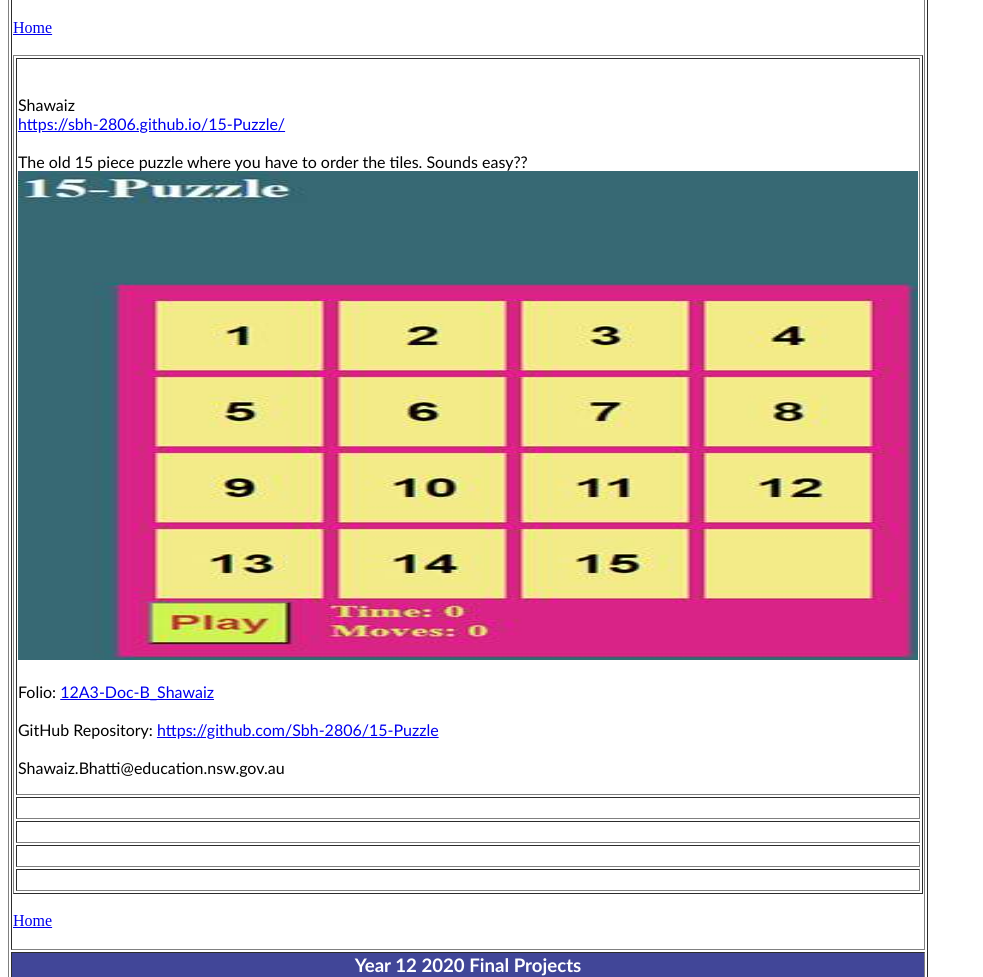
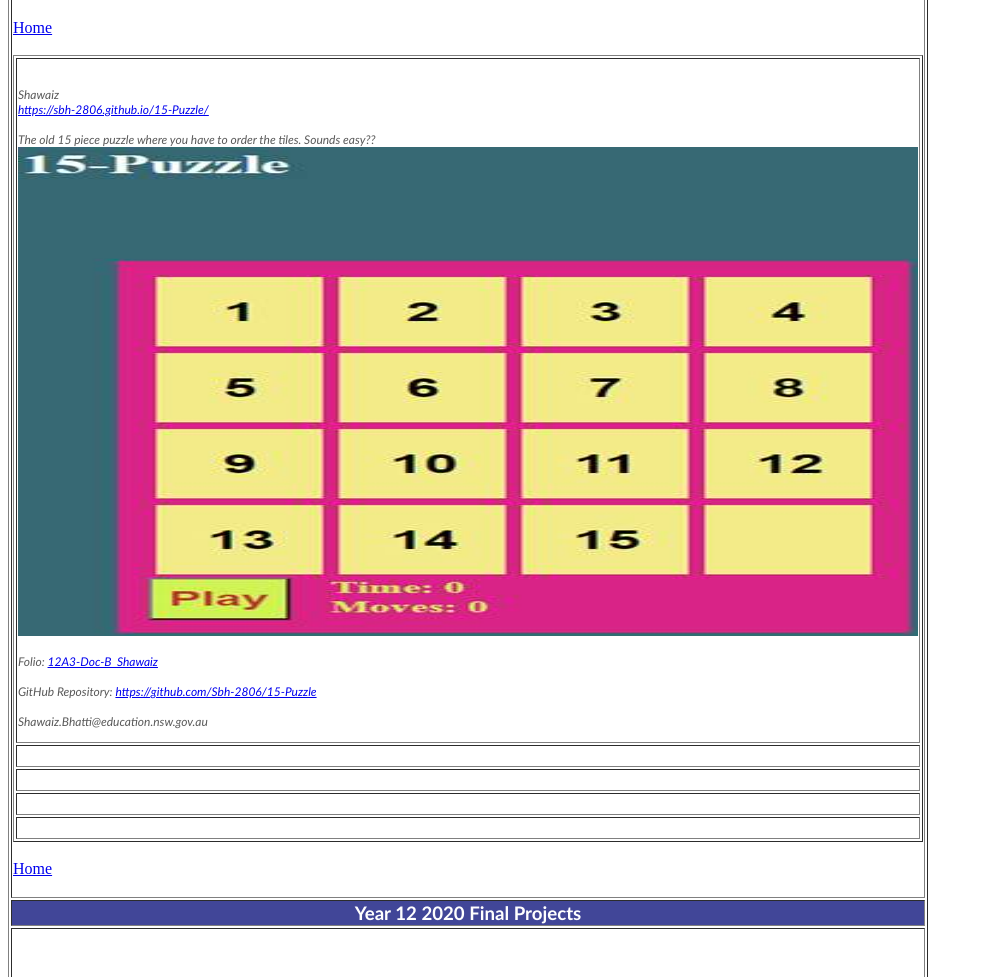
Before and after one commit to bwattle/StudentProjects, a plain HTML site: page A_SDD2.html in a window 1280 px wide. Shown: the part 474-1451 px from the top of the page, without its empty margins (0-983 px from the left). Drawn offline with Linux system fonts and the light colour scheme.

Commit message:
SDD2 <p class="body-acknowledgement">

```diff
--- a/A_SDD2.html
+++ b/A_SDD2.html
@@ -43,7 +43,7 @@
                         <tbody>
                             <tr>
                                 <td >
-                                    <p class="body-calibri">
+                                    <p class="body-acknowledgement">
                                         <br />
                                         Shawaiz<br />
                                         <a href="https://sbh-2806.github.io/15-Puzzle/">https://sbh-2806.github.io/15-Puzzle/</a><br />
```
